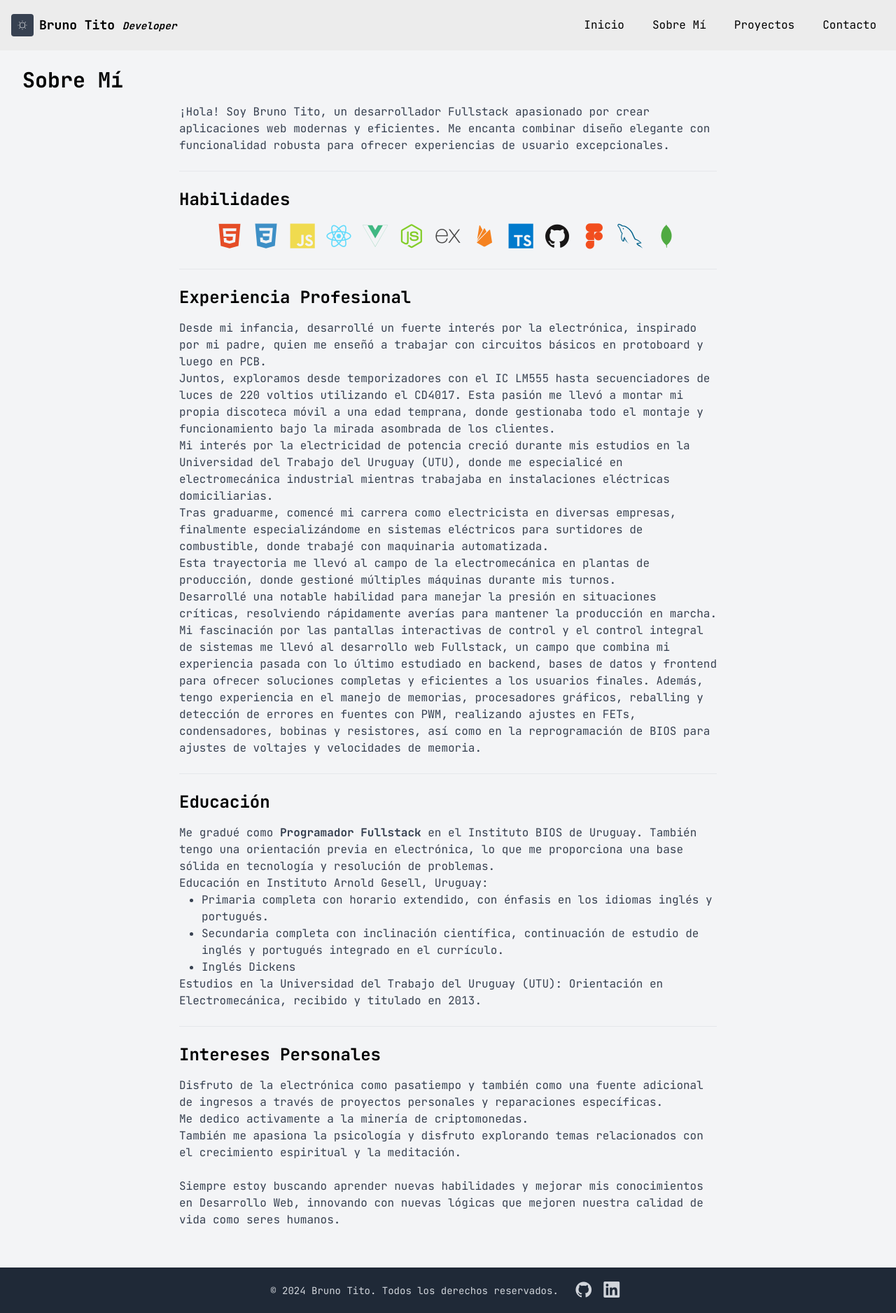
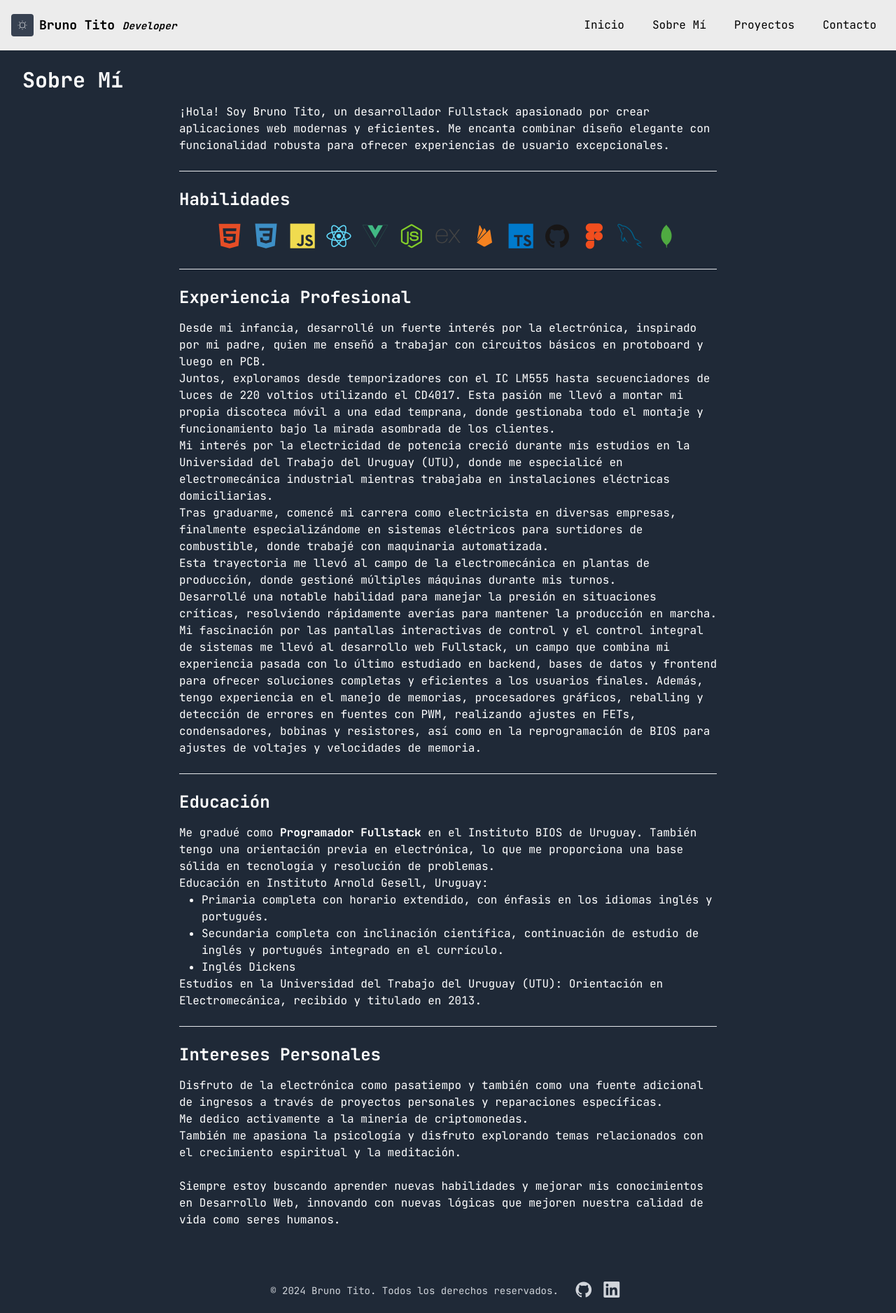
Before and after one commit to bntito/portfolio, a React (Create React App) app: page /about in a window 1280 px wide. Shown: the whole page at 70% size. Built offline with nearby package versions, Linux system fonts and the light colour scheme.

Commit message:
Actualizar AboutMe.jsx

```diff
--- a/src/components/AboutMe.jsx
+++ b/src/components/AboutMe.jsx
@@ -1,11 +1,14 @@
-import React from 'react';
+import React, { useContext } from 'react';
+import { DarkModeContext } from '../DarkModeContext';  // Ajusta la ruta según tu estructura de archivos
 
 function AboutMe() {
+  const { darkMode } = useContext(DarkModeContext);
+
   return (
-    <section id="about" className="min-h-screen bg-gray-100 p-8">
+    <section id="about" className={`min-h-screen p-8 ${darkMode ? 'bg-gray-800 text-white' : 'bg-gray-100 text-gray-700'}`}>
       <h2 className="text-3xl font-bold mb-4">Sobre Mí</h2>
       <div className="max-w-3xl mx-auto">
-        <p className="text-gray-700 mb-6">
+        <p className="mb-6">
           ¡Hola! Soy Bruno Tito, un desarrollador Fullstack apasionado por crear aplicaciones web modernas y eficientes.
           Me encanta combinar diseño elegante con funcionalidad robusta para ofrecer experiencias de usuario excepcionales.
         </p>
@@ -54,7 +57,7 @@ function AboutMe() {
         </ul>
         <hr /><br />
         <h3 className="text-2xl font-semibold mb-4">Experiencia Profesional</h3>
-        <p className="text-gray-700 mb-6">
+        <p className="mb-6">
           Desde mi infancia, desarrollé un fuerte interés por la electrónica, inspirado por mi padre, quien me enseñó a trabajar con circuitos básicos en protoboard y luego en PCB. <br />
           Juntos, exploramos desde temporizadores con el IC LM555 hasta secuenciadores de luces de 220 voltios utilizando el CD4017.
           Esta pasión me llevó a montar mi propia discoteca móvil a una edad temprana, donde gestionaba todo el montaje y funcionamiento bajo la mirada asombrada de los clientes. <br />
@@ -71,7 +74,7 @@ function AboutMe() {
         </p>
         <hr /><br />
         <h3 className="text-2xl font-semibold mb-4">Educación</h3>
-        <p className="text-gray-700 mb-6">
+        <p className="mb-6">
           Me gradué como <b>Programador Fullstack</b> en el Instituto BIOS de Uruguay. También tengo una orientación previa en electrónica,
           lo que me proporciona una base sólida en tecnología y resolución de problemas. <br />
           Educación en Instituto Arnold Gesell, Uruguay:
@@ -84,7 +87,7 @@ function AboutMe() {
         </p>
         <hr /><br />
         <h3 className="text-2xl font-semibold mb-4">Intereses Personales</h3>
-        <p className="text-gray-700 mb-6">
+        <p className="mb-6">
           Disfruto de la electrónica como pasatiempo y también como una fuente adicional de ingresos a través de proyectos personales y reparaciones específicas. <br />
           Me dedico activamente a la minería de criptomonedas. <br />
           También me apasiona la psicología y disfruto explorando temas relacionados con el crecimiento espiritual y la meditación. <br /><br />
```
